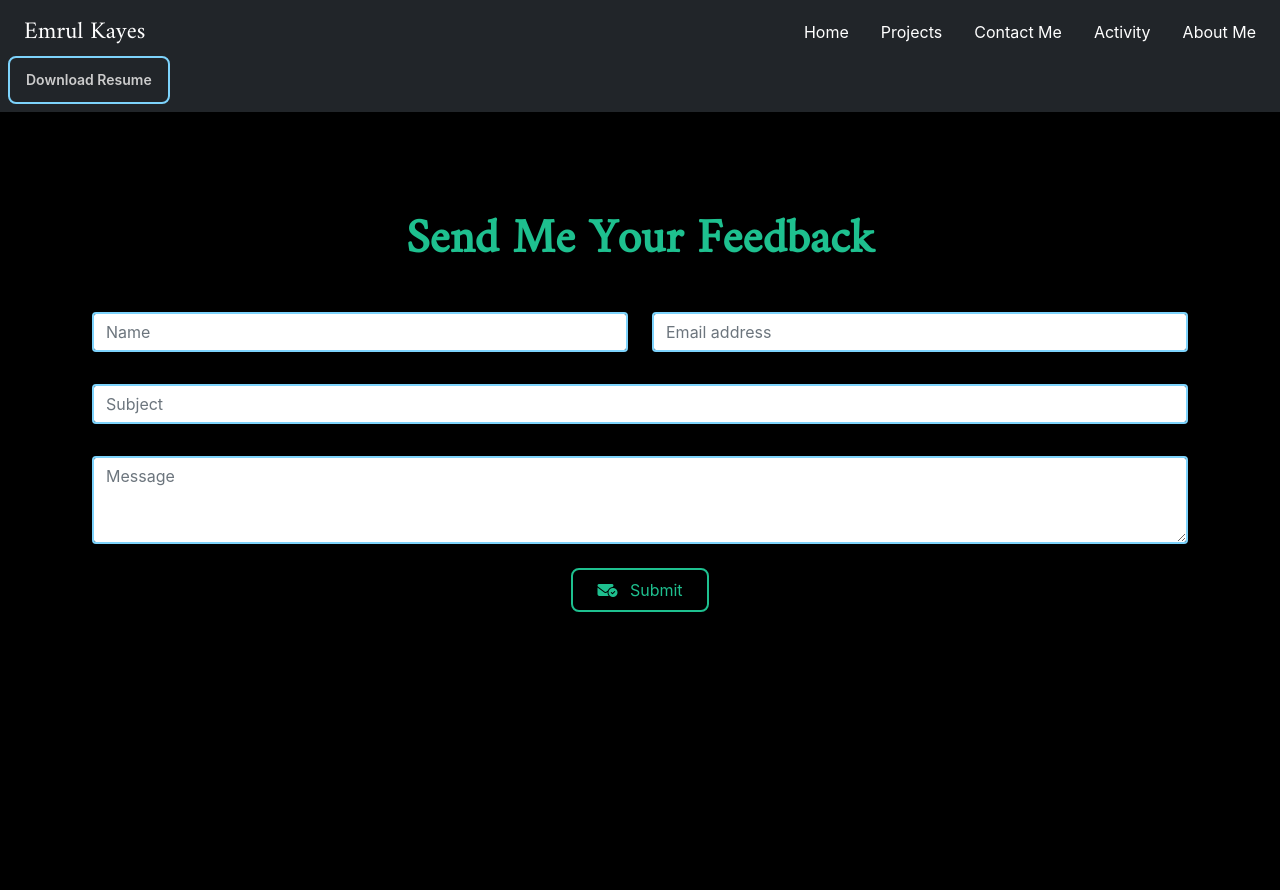
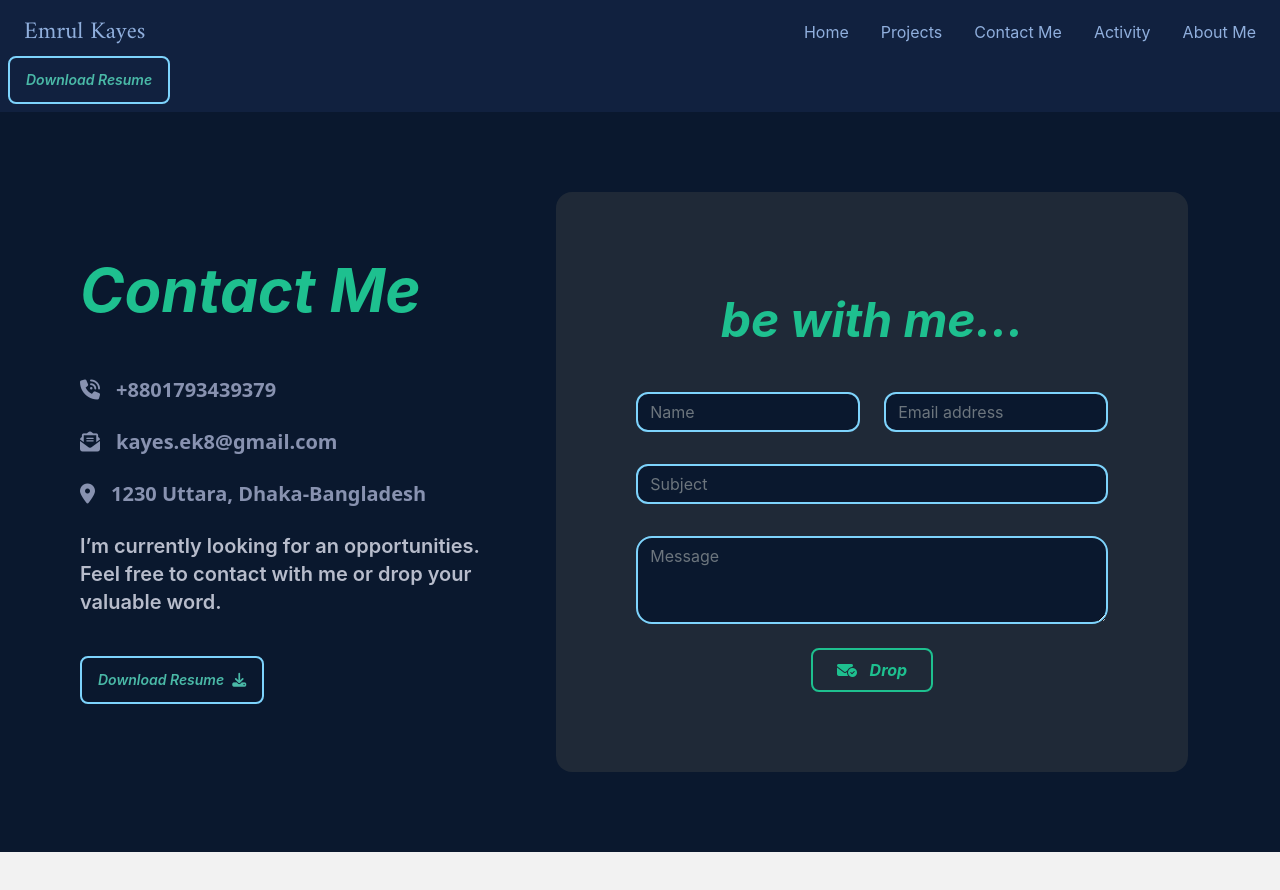
Before and after one commit to its-kayes/Portfolio, a React (Create React App) app: page /contact in a window 1280 px wide. Shown: the top 890 px of the page. After the commit the page ends 852 px from the top, so only its background shows below. Built offline with nearby package versions, Linux system fonts and the light colour scheme.

Commit message:
Update design on contact, Update defoult colour

```diff
--- a/src/components/Nav/Nav.css
+++ b/src/components/Nav/Nav.css
@@ -5,3 +5,8 @@
     /* sticky: 'top' */
 
 }
+
+.form {
+    background-color: hsl(216 65% 11%/var(--tw-bg-opacity));
+    background-color: hsl(var(--b1)/var(--tw-bg-opacity));
+}
--- a/src/components/Navbar.js
+++ b/src/components/Navbar.js
@@ -5,7 +5,7 @@ const Navbar = () => {
     return (
         <div className='bg-dark  '>
 
-            <div class="navbar bg-dark text-white">
+            <div class="navbar bg-[#11213F] text-[#90AFDD]">
                 <div class="navbar-start">
                     <div class="dropdown">
                         <label tabindex="0" class="btn btn-ghost lg:hidden">
@@ -61,7 +61,7 @@ const Navbar = () => {
                     </ul>
                 </div>
                 <div>
-                    <a href="resume.pdf" className='btn border-2 border-sky-300 hover:text-black hover:bg-sky-100 normal-case' download> Download Resume</a>
+                    <a href="resume.pdf" className='btn border-2 text-[#4AB9A7] border-sky-300 hover:text-black hover:bg-sky-100 normal-case' download> <i> Download Resume </i></a>
                 </div>
             </div>
             {/* <p className='text-2xl text-red-500 font-bold text-center'> Under Development </p> */}
--- a/src/components/Parts/Activity.js
+++ b/src/components/Parts/Activity.js
@@ -2,7 +2,7 @@ import React from 'react';
 
 const Activity = () => {
     return (
-        <div className='bg-black h-screen items-center text-center'>
+        <div className='bg-[#0A182E] h-screen items-center text-center'>
             <p className='font-bold text-6xl pt-48 text-white'> Coming Soon . . . </p>
         </div>
     );
--- a/src/components/Parts/Banner.js
+++ b/src/components/Parts/Banner.js
@@ -7,24 +7,24 @@ const Banner = () => {
 
     return (
         <div>
-            <div className='flex justify-between items-center text-white p-20'>
+            <div className='flex justify-between items-center text-[#CBD5F6] p-20'>
                 <div className=''>
                     <div>
-                        <h1 className='text-7xl font-bold font-mono text-white amiri'> Hello! </h1>
-                        <h1 className='text-5xl font-bold font-mono text-white amiri'> This is Emrul Kayes </h1>
+                        <h1 className='text-7xl font-bold font-mono text-[#CBD5F6] amiri'> Hello! </h1>
+                        <h1 className='text-5xl font-bold font-mono text-[#CBD5F6] amiri'> This is Emrul Kayes </h1>
                         {/* <span> H </span> */}
-                        <p className='pt-3 text-xl text-sky-200'><Typical
+                        <p className='pt-3 text-xl font-semibold text-sky-400 '><Typical
                             steps={['Web Developer', 3500, 'MERN Stack Developer', 3500]}
                             loop={Infinity}
                             wrapper="p"
                         /> </p>
                         {/* <p className='text-lg'> kayes.ek8@gmail.com </p> */}
-                        <p className='py-5'> I am a web developer. In the last few months I have completed more than 10+ websites project.
+                        <p className='py-5 text-[#8892B0]'> I am a web developer. In the last few months I have completed more than 10+ websites project.
                             <p> I'm expert in HTML, CSS and JavaScript. As a library component I'm expert in both Bootstrap and TailwindCSS. </p>
 
                             Also expert in React js as a JavaScript framework. As a backend good at Node.js and Express.js. Also have good knowledge at Mongodb database </p>
 
-                        <a href="resume.pdf" className='btn border-2 border-sky-300 normal-case hover:text-black hover:bg-sky-100' download> Download Resume <i class="fa-solid fa-download pl-2"></i> </a>
+                        <a href="resume.pdf" className='btn border-2 text-[#4AB9A7] font-semibold border-sky-300 normal-case hover:text-black hover:bg-sky-100' download> <i>Download Resume</i> <i class="fa-solid fa-download pl-2"></i> </a>
 
                     </div>
                 </div>
--- a/src/components/Parts/ContactMe.js
+++ b/src/components/Parts/ContactMe.js
@@ -59,17 +59,42 @@ const ContactMe = () => {
     };
 
     return (
-        <div className='ContactForm bg-black text-[#1EC08F] h-screen'>
-
+        <div className='bg-[#0A182E] text-[#1EC08F] flex justify-evenly items-center p-20'>
+            <div className=''>
+                <p className=' mb-14 text-6xl font-bold '> <i> Contact Me </i> </p>
+                <div className='flex text-xl text-[#8892B0] items-center mb-6'>
+                    <i class="fa-solid fa-phone-volume"></i>
+                    <p className='px-3 font-sans  font-semibold'>+8801793439379</p>
+                </div>
+                <div className='flex text-xl text-[#8892B0] items-center mt-6'>
+                    <i class="fa-solid fa-envelope-open-text"></i>
+                    <p className='px-3 font-sans  font-semibold'>kayes.ek8@gmail.com</p>
+                </div>
+                <div className='flex text-xl text-[#8892B0] items-center my-6'>
+                    <i class="fa-solid fa-location-dot"></i>
+                    <p className='px-3 font-sans  font-semibold'>1230 Uttara, Dhaka-Bangladesh</p>
+                </div>
+                <p className='text-[#b7bccb] font-semibold text-xl'>
+                    I’m currently looking for an opportunities.
+                </p>
+                <p className=' text-[#b7bccb] font-semibold text-xl'>
+                    Feel free to contact with me or drop your valuable word.
+                </p>
+                <div className=' mt-10'>
+                    <a href="resume.pdf" className='btn border-2 text-[#4AB9A7] font-semibold border-sky-300 normal-case hover:text-black hover:bg-sky-100' download> <i>Download Resume</i> <i class="fa-solid fa-download pl-2"></i> </a>
+                </div>
+            </div>
+            <div className='ContactForm '>
                 <div className='container'>
                     <div className='row'>
-                    <div className='col-12 text-center'>
-                        <div className='contactForm'>
+                        <div className='text-center'>
+                            <div className='contactForm rounded-2xl bg-[#1F2937]'>
+                                {/* <div className='contactForm m-10 rounded-2xl bg-[#030f27]'> */}
                                 <form className='p-20' id='contact-form' onSubmit={handleSubmit(onSubmit)} noValidate>
-                                <h1 className=' xl:text-5xl text-xl amiri font-bold text-center py-4'> Send Me Your Feedback  </h1>
+                                    <h1 className=' xl:text-5xl text-xl font-bold text-center py-4'> <i> be with me... </i>  </h1>
                                     {/* <h1 className='text-4xl text-yellow-300 mt-8 lg:text-left  md:text-7xl kayes  font-bold mb-10 whitespace-nowrap text-center py-4'> Send Me Your Feedback  </h1> */}
                                     <div className='row formRow'>
-                                    <div className='col-6 py-4'>
+                                        <div className='col-6 py-4 '>
                                             <input
                                                 type='text'
                                                 name='name'
@@ -80,7 +105,7 @@ const ContactMe = () => {
                                                         message: 'Please use 30 characters or less'
                                                     }
                                                 })}
-                                            className='border-2 border-sky-300 form-control formInput'
+                                                className='border-2 rounded-xl border-sky-300 form-control text-[#8892B0] focus:text-[#8892B0] formInput focus:bg-[#0A182E] bg-[#0A182E]'
                                                 placeholder='Name'
                                             ></input>
                                             {errors.name && <span className='errorMessage'>{errors.name.message}</span>}
@@ -93,7 +118,7 @@ const ContactMe = () => {
                                                     required: true,
                                                     pattern: /^[a-zA-Z0-9.!#$%&’*+/=?^_`{|}~-]+@[a-zA-Z0-9-]+(?:\.[a-zA-Z0-9-]+)*$/
                                                 })}
-                                            className='border-2 border-sky-300 form-control formInput'
+                                                className='border-2 rounded-xl border-sky-300 form-control text-[#8892B0] focus:text-[#8892B0] formInput focus:bg-[#0A182E] bg-[#0A182E]'
                                                 placeholder='Email address'
                                             ></input>
                                             {errors.email && (
@@ -114,7 +139,7 @@ const ContactMe = () => {
                                                         message: 'Subject cannot exceed 75 characters'
                                                     }
                                                 })}
-                                            className='border-2 border-sky-300 form-control formInput'
+                                                className='border-2 rounded-xl border-sky-300 form-control text-[#8892B0] focus:text-[#8892B0] formInput focus:bg-[#0A182E] bg-[#0A182E]'
                                                 placeholder='Subject'
                                             ></input>
                                             {errors.subject && (
@@ -131,18 +156,20 @@ const ContactMe = () => {
                                                 {...register('message', {
                                                     required: true
                                                 })}
-                                            className='border-2 border-sky-300 form-control formInput'
+                                                className='border-2 rounded-2xl border-sky-300 form-control text-[#8892B0] focus:text-[#8892B0] formInput focus:bg-[#0A182E] bg-[#0A182E]'
                                                 placeholder='Message'
                                             ></textarea>
                                             {errors.message && <span className='errorMessage'>Please enter a message</span>}
                                         </div>
                                     </div>
                                     <button className='submit-btn border-2 border-[#1EC08F] px-4 py-2 rounded-lg hover:bg-sky-300 hover:text-black hover:font-bold' type='submit'>
-                                    <i class="fa-solid fa-envelope-circle-check pr-2"></i> Submit
+                                        <i class="fa-solid fa-envelope-circle-check pr-2"></i> <i className='font-bold'> Drop </i>
                                     </button>
                                 </form>
                             </div>
+
                             <ToastContainer />
+                        </div>
                     </div>
                 </div>
             </div>
--- a/src/components/Parts/Project.js
+++ b/src/components/Parts/Project.js
@@ -6,14 +6,14 @@ import Spinier from '../Shared/Spinier';
 const Projects = () => {
 
     let projects = useProjects();
-    if(!projects.length) {
+    if (!projects.length) {
         return <Spinier> </Spinier>
     }
 
 
     return (
 
-        <div className='w-full py-10 bg-black'>
+        <div className='w-full py-10 bg-[#0A182E]'>
 
             <div className='flex justify-center py-20'>
                 <h1 className='text-white text-2xl text-center rounded-2xl font-mono py-2 w-3/6 border-2 border-sky-300'> <i class="fa-solid fa-caret-down px-4"></i> List of project that I hove done <i class="fa-solid fa-caret-down px-4"></i> </h1>
--- a/src/components/Portfolio/Portfolio.js
+++ b/src/components/Portfolio/Portfolio.js
@@ -8,7 +8,7 @@ import SocialLinks from '../Parts/SocialLinks';
 
 const Portfolio = () => {
     return (
-        <div className='bg-black'>
+        <div className='bg-[#0A182E]'>
 
             <Banner> </Banner>
 
--- a/src/components/Shared/Spinier.js
+++ b/src/components/Shared/Spinier.js
@@ -2,7 +2,7 @@ import React from 'react';
 
 const Spinier = () => {
     return (
-        <div className='h-screen w-full flex justify-center items-center bg-black text-white'>
+        <div className='h-screen w-full flex justify-center items-center bg-[#0A182E] text-white'>
             <button class="btn loading">loading</button>
         </div>
     );
```
Lines whose indentation alone changed are shown as unchanged.
